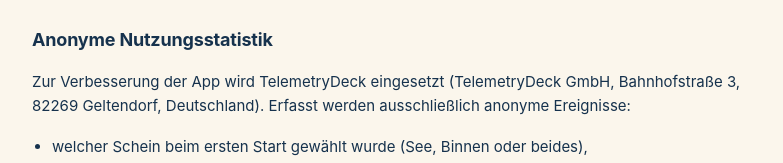
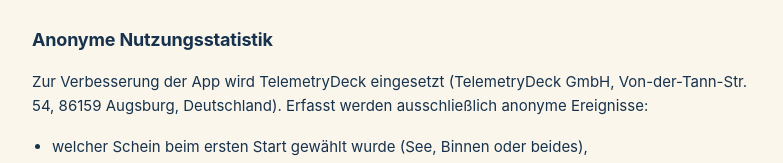
Before and after one commit to BrockAImusic/bootsschein, a plain HTML site: page datenschutz.html in a window 1280 px wide. Shown: the part 635-798 px from the top of the page, without its empty margins (248-1031 px from the left). Drawn offline with Linux system fonts and the light colour scheme.

Commit message:
Adresse des Auftragsverarbeiters TelemetryDeck korrigieren
Die Datenschutzerklaerung nannte eine falsche Anschrift der TelemetryDeck GmbH.
Richtig und im Impressum von telemetrydeck.com belegt:
Von-der-Tann-Str. 54, 86159 Augsburg.

Diese Seite ist im App-Store-Eintrag als Datenschutz-URL hinterlegt;
Art. 13 DSGVO verlangt korrekte Angaben zum Auftragsverarbeiter.

```diff
--- a/datenschutz.html
+++ b/datenschutz.html
@@ -29,7 +29,7 @@
 
 <h2>Anonyme Nutzungsstatistik</h2>
 <p>Zur Verbesserung der App wird TelemetryDeck eingesetzt (TelemetryDeck GmbH,
-Bahnhofstraße 3, 82269 Geltendorf, Deutschland). Erfasst werden ausschließlich
+Von-der-Tann-Str. 54, 86159 Augsburg, Deutschland). Erfasst werden ausschließlich
 anonyme Ereignisse:</p>
 <ul>
   <li>welcher Schein beim ersten Start gewählt wurde (See, Binnen oder beides),</li>
```
